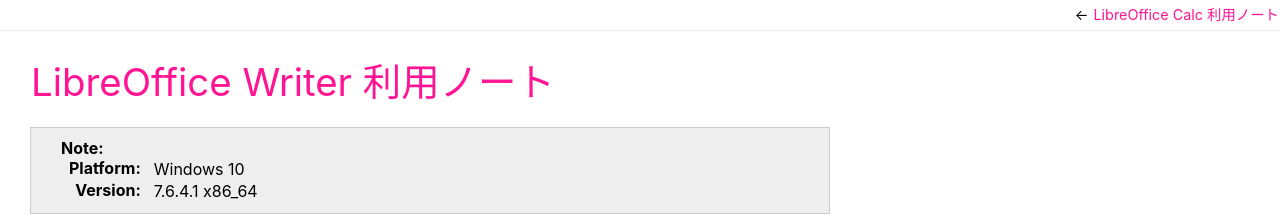
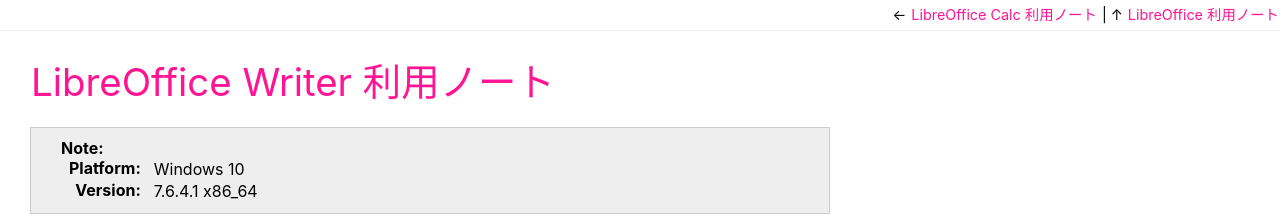
Before and after one commit to showa-yojyo/libreoffice-notes, a Sphinx documentation site: the page built from doc/source/libreoffice/writer.rst, in a window 1280 px wide. Shown: the top 215 px of the page. Built offline with Sphinx 7.4.7, drawn with Linux system fonts in a browser that asks for light colours; pages that are not in the unit, such as notebooks, are missing from menus.

Commit message:
Improve page navigation (close #162) [skip ci]

```diff
--- a/doc/source/_static/custom.css
+++ b/doc/source/_static/custom.css
@@ -213,6 +213,10 @@
     text-align: left;
 }
 
+div.footer #footer_logo img {
+    width: 88px;
+}
+
 div.footer #footer_copyright {
     flex: 1 auto;
 }
--- a/doc/source/_templates/layout.html
+++ b/doc/source/_templates/layout.html
@@ -1,10 +1,64 @@
 {% extends "alabaster/layout.html" %}
+
+{#
+  See:
+
+  * /site-packages/alabaster/layout.html
+  * /site-packages/sphinx/themes/basic/layout.html
+  * <https://www.sphinx-doc.org/en/master/development/templating.html>
+#}
+
+{%- macro markup_rellinks_with_parent() %}
+  <nav id="rellinks">
+    <ul>
+      {%- if prev %}
+        <li>
+          &larr;
+          <a href="{{ prev.link | e }}" title="Previous">{{ prev.title }}</a>
+        </li>
+      {%- endif %}
+      {# XXX #}
+      {%- for parent in parents %}
+        {%- if prev != parent %}
+        <li>
+          &uarr;
+          <a href="{{ parent.link | e }}" title="Parent">{{ parent.title }}</a>
+        </li>
+        {%- endif %}
+      {%- endfor %}
+      {%- if next %}
+        <li>
+          <a href="{{ next.link | e }}" title="Next">{{ next.title }}</a>
+          &rarr;
+        </li>
+      {%- endif %}
+    </ul>
+  </nav>
+{%- endmacro %}
+
+{%- block relbar_top %}
+  {%- if theme_show_relbar_top | tobool %}
+    <div class="related top">
+      &nbsp;
+      {{- markup_rellinks_with_parent() }}
+    </div>
+  {%- endif %}
+{% endblock %}
+
+{%- block relbar_bottom %}
+  {%- if theme_show_relbar_bottom | tobool %}
+    <div class="related bottom">
+      &nbsp;
+      {{- markup_rellinks_with_parent() }}
+    </div>
+  {%- endif %}
+{% endblock %}
 
 {%- block footer %}
 <div class="footer">
   <ul>
     <li id="footer_logo">
-      <a class="image-reference" href="https://showa-yojyo.github.io/" title="プレハブ小屋 Since 1999"><img src="{{ pathto('_static/logos.png', 1) }}"/></a>
+      <a class="image-reference" href="{{ pathto(root_doc) }}" title="読書ノート Home"><img src="{{ pathto('_images/logo.svg', 1) }}"/></a>
     </li>
     <li id="footer_copyright">
       Copyright &copy; {{ copyright }}.
```
Also changed, not shown: doc/source/index.rst (+8 -3 lines).
